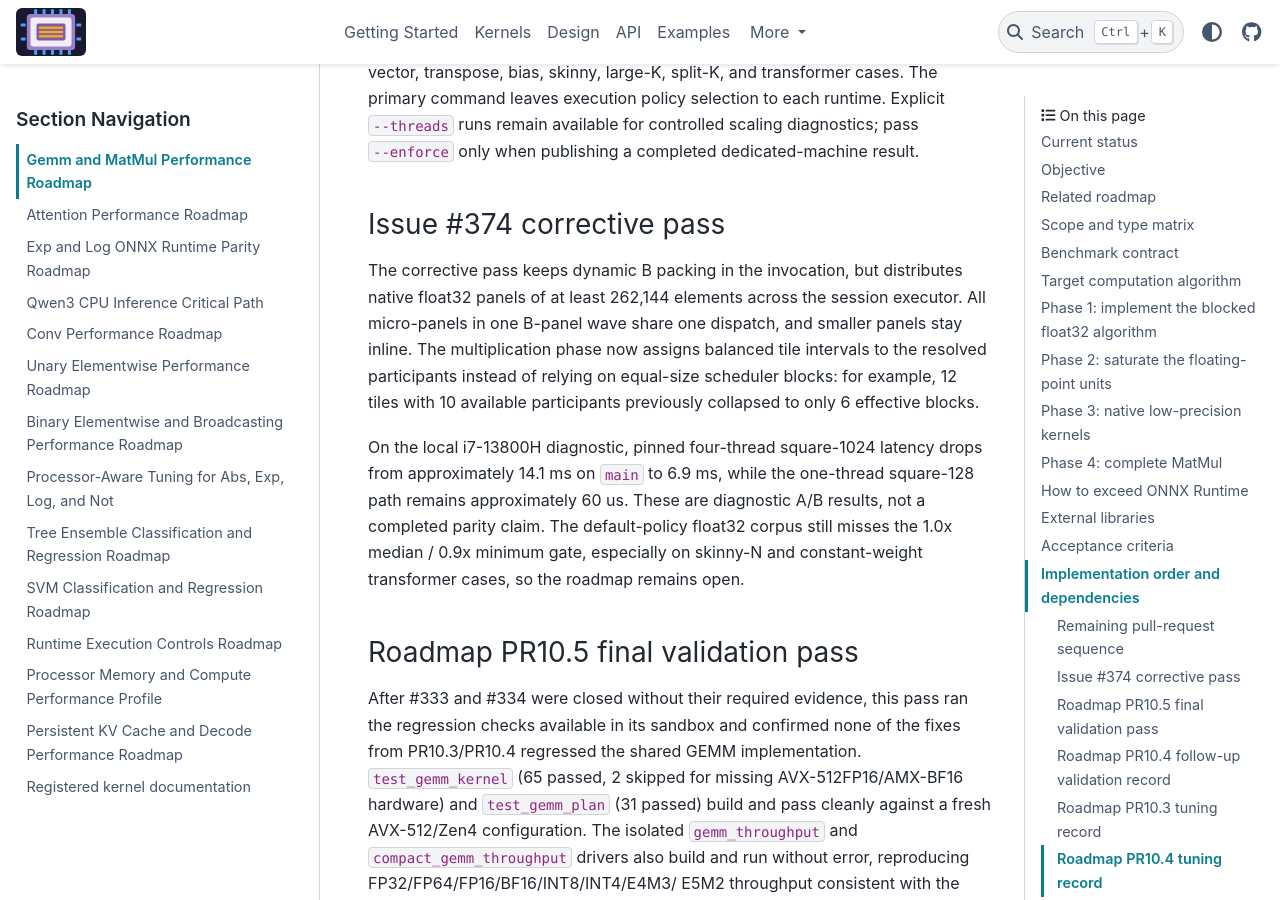
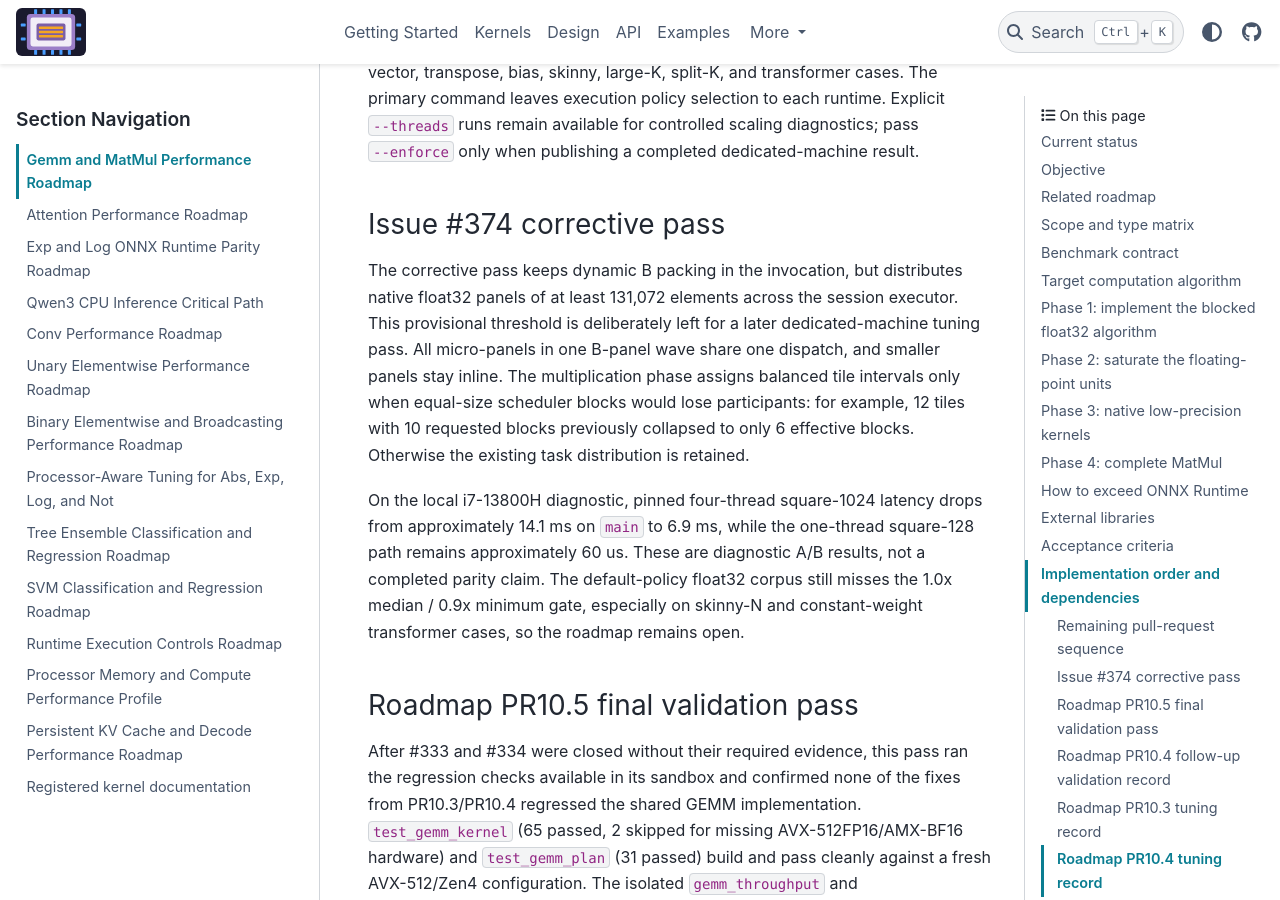
Before and after one commit to xadupre/onnx-light-cpu, a Sphinx documentation site: the page built from docs/next_steps/2026/2026_08_gemm_matmul.rst, in a window 1280 px wide and 900 px high, scrolled down 35816 px. Built offline with Sphinx 7.4.7 and the PyData theme 0.15.4, drawn with Linux system fonts in a browser that asks for light colours; pages that are not in the unit, such as notebooks, are missing from menus.

Commit message:
Condition GEMM task balancing
Co-authored-by: Copilot <223556219+Copilot@users.noreply.github.com>

```diff
--- a/docs/next_steps/2026/2026_08_gemm_matmul.rst
+++ b/docs/next_steps/2026/2026_08_gemm_matmul.rst
@@ -1420,12 +1420,13 @@ Issue #374 corrective pass
 ~~~~~~~~~~~~~~~~~~~~~~~~~~
 
 The corrective pass keeps dynamic B packing in the invocation, but distributes
-native float32 panels of at least 262,144 elements across the session executor.
-All micro-panels in one B-panel wave share one dispatch, and smaller panels stay
-inline. The multiplication phase now assigns balanced tile intervals to the
-resolved participants instead of relying on equal-size scheduler blocks: for
-example, 12 tiles with 10 available participants previously collapsed to only
-6 effective blocks.
+native float32 panels of at least 131,072 elements across the session executor.
+This provisional threshold is deliberately left for a later dedicated-machine
+tuning pass. All micro-panels in one B-panel wave share one dispatch, and
+smaller panels stay inline. The multiplication phase assigns balanced tile
+intervals only when equal-size scheduler blocks would lose participants: for
+example, 12 tiles with 10 requested blocks previously collapsed to only 6
+effective blocks. Otherwise the existing task distribution is retained.
 
 On the local i7-13800H diagnostic, pinned four-thread square-1024 latency drops
 from approximately 14.1 ms on ``main`` to 6.9 ms, while the one-thread
```
Also changed, not shown: 1 other file.
